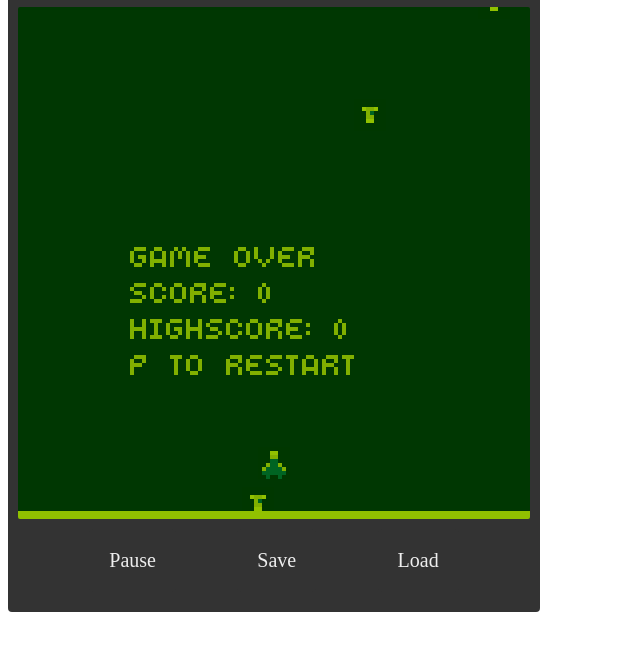
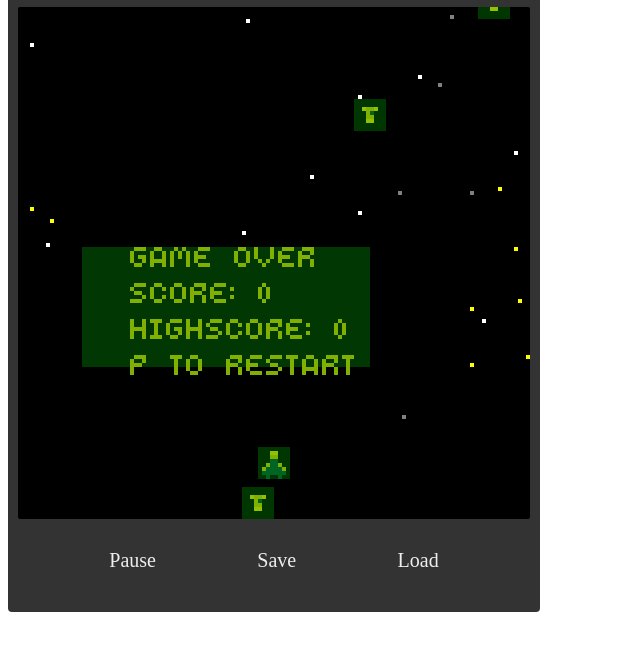
Before and after one commit to juiian7/ApateJS, a plain HTML site: page 2D/demo/spaceShooter/index.html in a window 1280 px wide. Shown: the part 68-718 px from the top of the page, without its empty margins (0-640 px from the left). Drawn offline with Linux system fonts and the light colour scheme; animation ran at ten frames a second; a web font is replaced by a local one.

Commit message:
Add drawing function to engine

```diff
--- /dev/null
+++ b/2D/demo/spaceShooter/bg.js
@@ -0,0 +1,32 @@
+
+
+let starColors = [rgb(255,255,0),rgb(255,255,255),rgb(128,128,128)];
+let stars = [];
+
+for (let i = 0; i < 100; i++) {
+    let x = Math.round(Math.random() * 128*2);
+    let y = Math.round(Math.random() * 128*2);
+    let c = starColors[Math.round(Math.random() * 2)];
+    let s = 1;
+    stars.push({
+        x,y,c, s, tmpY: 0
+    });
+}
+
+
+function drawBG(screen) {
+    for (let i = 0; i < stars.length; i++) {
+
+        stars[i].tmpY++;
+        if (stars[i].y +stars[i].tmpY > 128*2) stars[i].tmpY = 0 - stars[i].y;
+
+        screen.rect(stars[i].x,stars[i].y + stars[i].tmpY, stars[i].s, stars[i].s, stars[i].c);
+    }
+    scroll++;
+}
+
+function rgb(r,g,b) {
+    return {
+        r,g,b
+    };
+}
--- a/2D/demo/spaceShooter/index.html
+++ b/2D/demo/spaceShooter/index.html
@@ -4,6 +4,7 @@
     <meta charset="UTF-8">
     <title>Space</title>
     <script defer type="module" src="main.js"></script>
+    <script defer src="bg.js"></script>
 </head>
 <body>
 
--- a/2D/demo/spaceShooter/main.js
+++ b/2D/demo/spaceShooter/main.js
@@ -7,6 +7,7 @@ let engine = new Engine();
 engine.random.setSeed(6942007);
 
 engine.useUI();
+engine.ui.setTitle('Space Shooter');
 
 let currentEnemies = [];
 let bullets = [];
@@ -16,7 +17,6 @@ let highscore = 0;
 
 let gen = 0;
 
-engine.ui.setTitle('Space Shooter');
 engine.on('load', () => {
     let savefile = engine.loadObjFromBrowser('spaceShooter');
     if (savefile) highscore = savefile.score;
@@ -41,11 +41,7 @@ engine.on("start", async () => {
     enemySprite = spriteMgr.imgToAnimatedSprite(await spriteMgr.loadImgFromUrl('./images/enemy.png'), 8);
     bulletSprite = spriteMgr.imgToSprite(await spriteMgr.loadImgFromUrl('./images/bullet.png'));
 
-    engine.clearColor = {
-        r: 0,
-        g: 55,
-        b: 2
-    };
+    engine.clearColor = rgb(0,0,0);
 });
 
 let isAlive = true;
@@ -116,8 +112,8 @@ engine.on("update", (delta) => {
         if (nearestEnemy)
             move = nearestEnemy.x < ship.x ? -1 : 1;*/
 
-        if (engine.isButtonPressed('Left')/* move == -1*/) ship.x -= delta * ship.speed;
-        if (engine.isButtonPressed('Right')/* move == 1*/) ship.x += delta * ship.speed;
+        if (engine.isButtonPressed('Left') /* move == -1*/ ) ship.x -= delta * ship.speed;
+        if (engine.isButtonPressed('Right') /* move == 1*/ ) ship.x += delta * ship.speed;
 
 
         for (let i = 0; i < bullets.length; i++) {
@@ -158,19 +154,27 @@ engine.on("update", (delta) => {
                 engine.save();
             }
         }
+    }
+
+
+});
+
+engine.on('draw', () => {
+
+    drawBG(engine.screen);
+
+    for (let i = 0; i < currentEnemies.length; i++) {
         engine.screen.animatedSprite(currentEnemies[i].x, currentEnemies[i].y, enemySprite, 1, animFrame);
+    }
+
+    for (let i = 0; i < bullets.length; i++) {
+        engine.screen.sprite(bullets[i].x, bullets[i].y, bulletSprite, 1);
     }
     // draw player
     engine.screen.sprite(ship.x, ship.y, shipSprite, ship.scale);
-    // draw ground
-    engine.screen.rect(0, 128 - 2, 128, 8, {
-        r: 145,
-        g: 193,
-        b: 0
-    });
 
     if (isAlive) {
-        engine.screen.text(0,0,'Gen: ' + gen,{
+        engine.screen.text(0, 0, 'Gen: ' + gen, {
             r: 129,
             g: 176,
             b: 0
@@ -196,8 +200,8 @@ engine.on("update", (delta) => {
             topSpace: 4
         });
     }
+});
 
-});
 
 engine.run();
 
@@ -221,3 +225,9 @@ function isCollision(obj1, obj2) {
     ) return false;
     return true;
 }
+
+function rgb(r,g,b) {
+    return {
+        r,g,b
+    };
+}
--- a/2D/src/engine.js
+++ b/2D/src/engine.js
@@ -88,6 +88,11 @@ export default class Engine {
         this['mouseUp'] = () => {};
     }
     async run() {
+        // load game files
+        await this['load']();
+        // start game (download rescources)
+        await this['start']();
+
         // create variables
         this.IsRunning = true;
         let self = this;
@@ -104,6 +109,10 @@ export default class Engine {
         let renderLoop = function () {
             if (!self.IsRunning) drawPause(6, 6, 4, 10, self);
             if (self.IsRunning && self.ShowMouse) drawMouse(self.mouseX, self.mouseY, 3, self);
+
+            if (self.clearScreen) self.screen.clear(self.clearColor);
+
+            self['draw']();
 
             frames++;
 
@@ -126,10 +135,6 @@ export default class Engine {
         }, 1000);
 
 
-        // load game files
-        await this['load']();
-        // start game (download rescources)
-        await this['start']();
 
         // set update intervall and update objects
         this.updateLoop = setInterval(() => {
@@ -141,9 +146,6 @@ export default class Engine {
                 if (navigator.getGamepads()[0]) {
                     this.controllerAxes = navigator.getGamepads()[0].axes;
                 }
-
-
-                if (this.clearScreen) self.screen.clear(self.clearColor);
 
                 this['update'](delta);
                 this.ECS.updateAll(delta);
@@ -162,13 +164,12 @@ export default class Engine {
         clearInterval(this.updateLoop);
         clearInterval(this.infoLoop);
         this.isStopped = true;
-
         this['exit']();
     }
 
     /**
      *
-     * @param {'start' | 'update'| 'lastUpdate'| 'exit' | 'save' | 'load'} event
+     * @param {'start' | 'update'| 'draw'| 'lastUpdate'| 'exit' | 'save' | 'load'} event
      * @param {() => void} handler
      */
     on(event, handler) {
@@ -223,6 +224,11 @@ export default class Engine {
             this.load();
         }
     }
+    /**
+     *
+     * @param {Screen} screen
+     */
+    draw(screen) {}
 }
 
 
```
Also changed, not shown: 1 other file. Lines whose indentation alone changed are shown as unchanged.
